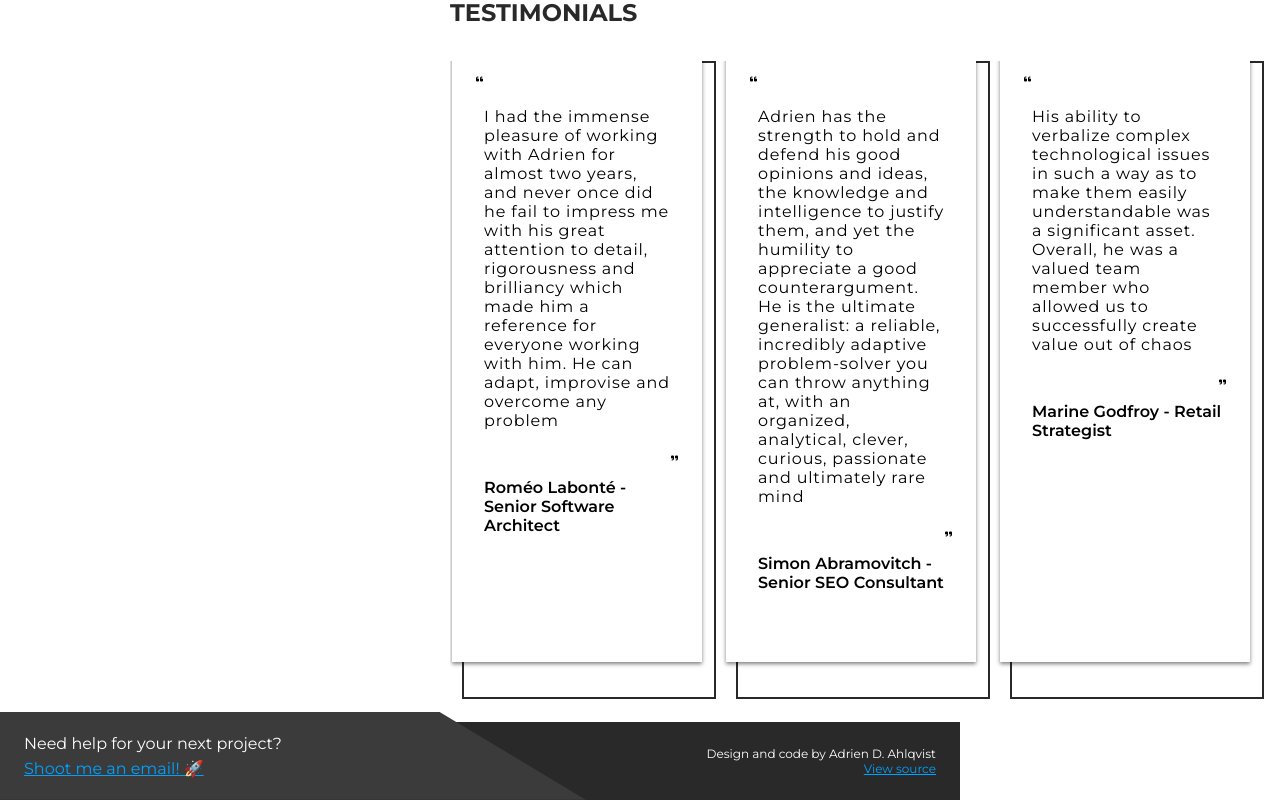
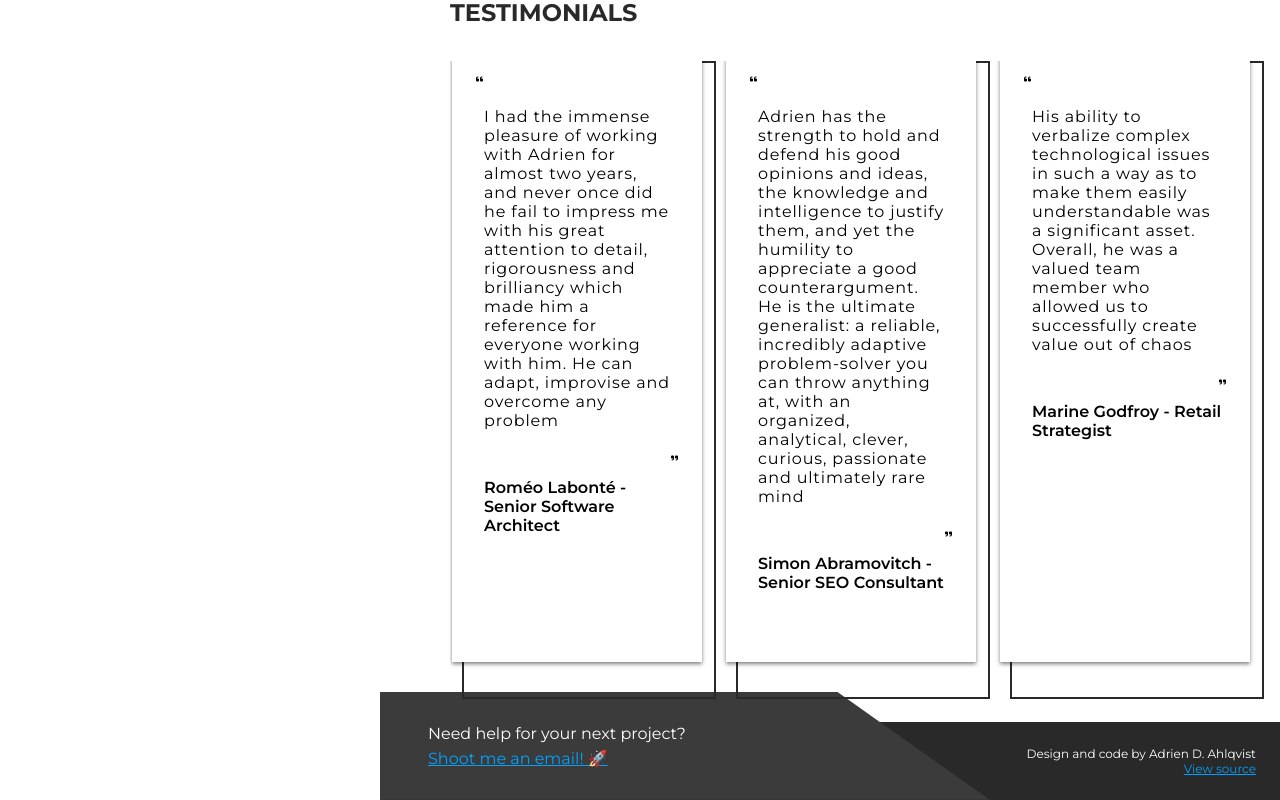
Before and after one commit to Armitage35/portfolio, a Vue app: page / in a window 1280 px wide. Shown: the part 3160-3960 px from the top of the page. Built offline with nearby package versions, Linux system fonts and the light colour scheme.

Commit message:
Please linter gods

```diff
--- a/src/components/Footer/Footer.scss
+++ b/src/components/Footer/Footer.scss
@@ -1,7 +1,12 @@
+.footer__container {
+	display: flex;
+	justify-content: flex-end;
+}
+
 .footer {
+	display: flex;
+	width:  calc(100% - (#{$sidemenu-width} + 60px) );
 	margin-top: 50px;
-	display: flex;
-	width: 75%;
 
 	a {
 		color: $blue;
@@ -9,20 +14,21 @@
 }
 
 .footer__left, .footer__right {
-	color: $white;
 	display: flex;
 	flex-direction: column;
+	color: $white;
 	justify-content: center;
 	flex: 1
 }
 
 .footer__left {
-	background-color: #3B3B3B;
-	height: 40px;
-	padding: 24px;
-	clip-path: polygon(0 0, 75% 0, 100% 100%, 0% 100%);
 	position: absolute;
 	width: 42%;
+	height: 60px;
+	background-color: #3B3B3B;
+	padding: 24px;
+	padding-left: 48px;
+	clip-path: polygon(0 0, 75% 0, 100% 100%, 0% 100%);
 	align-self: end;
 }
 
--- a/src/components/Footer/Footer.vue
+++ b/src/components/Footer/Footer.vue
@@ -1,4 +1,5 @@
 <template>
+	<div class="footer__container">
 		<div class="footer">
 			<div class="footer__left">
 				<div class="footer__announce">Need help for your next project?</div>
@@ -9,6 +10,7 @@
 				<a href="https://github.com/Armitage35/portfolio/" target="_blank">View source</a>
 			</div>
 		</div>
+	</div>
 </template>
 
 <script>
--- a/src/components/Testimonial/Testimonial.scss
+++ b/src/components/Testimonial/Testimonial.scss
@@ -1,5 +1,7 @@
+// Local variable
 $testimonialWidth: 250px;
 
+// Styles
 .testimonial {
 	display: flex;
 	margin-right: 18px;
```
Lines whose indentation alone changed are shown as unchanged.
